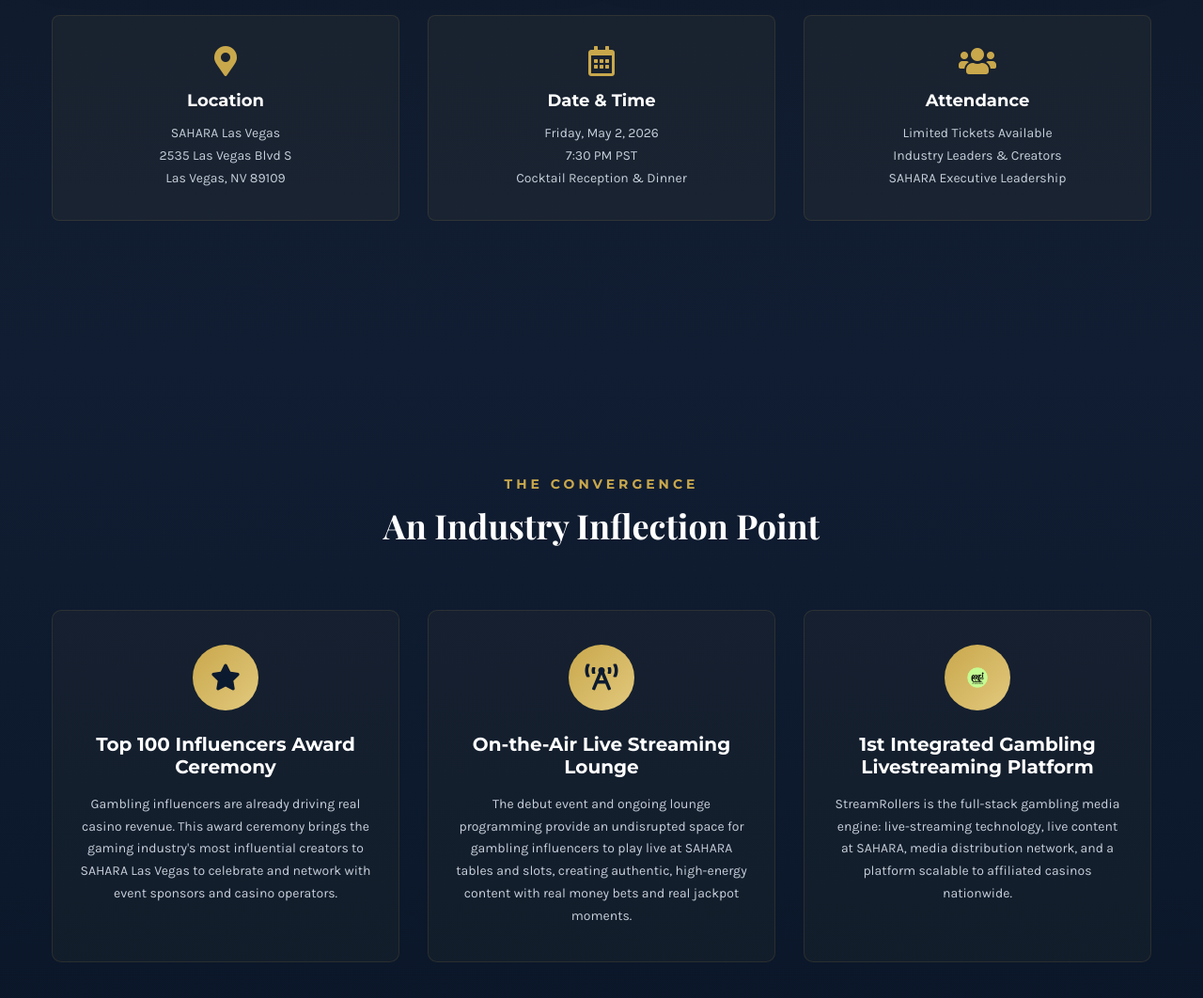
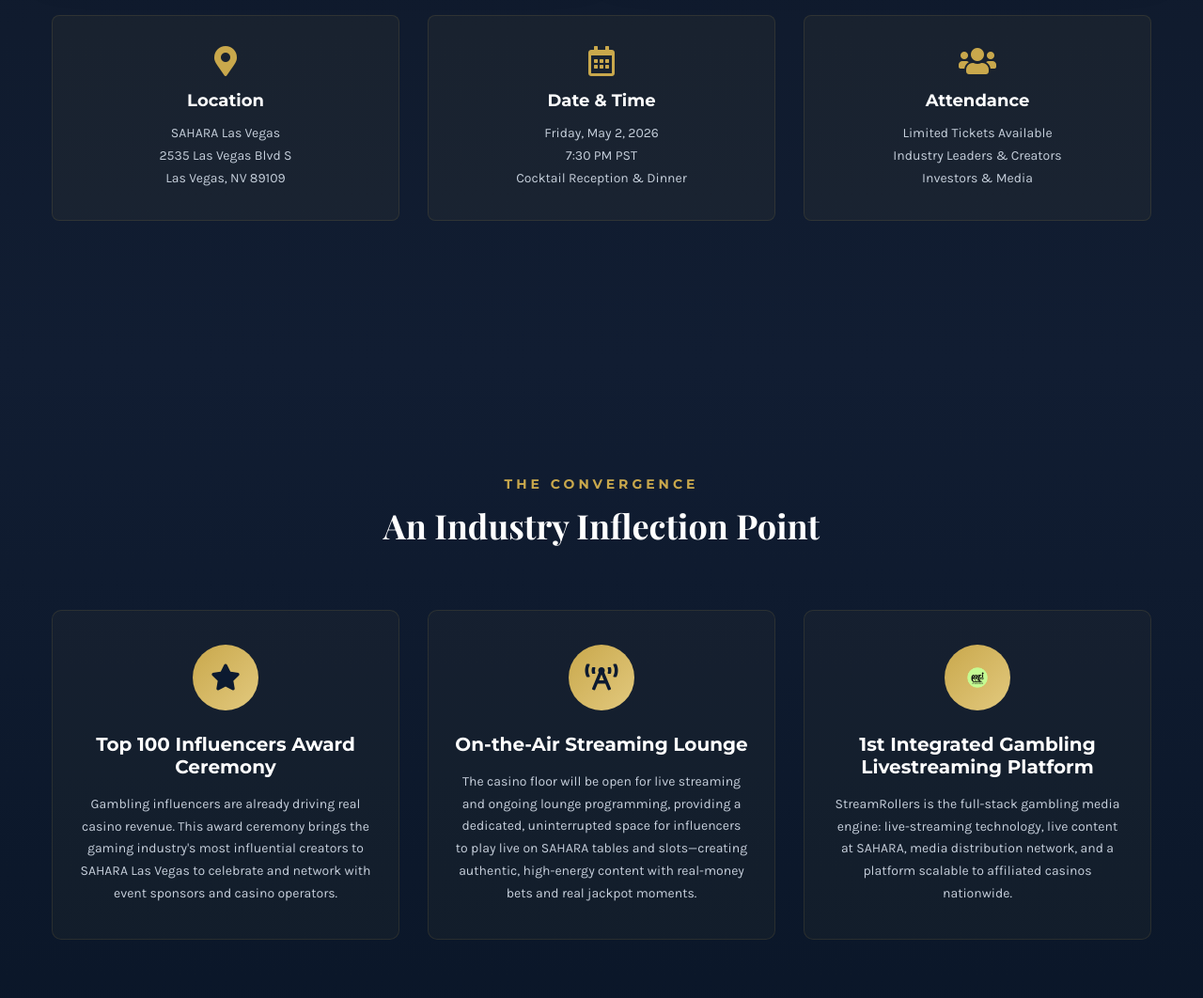
Before and after one commit to StreamRollers/Sahara-event-2026, a plain HTML site: page eventes-conference-and-event-html-template-20260409/index.html in a window 1280 px wide. Shown: the part 5800-6862 px from the top of the page at 94% size. Drawn offline with nearby package versions, Linux system fonts and the light colour scheme.

Commit message:
Update index.html

```diff
--- a/eventes-conference-and-event-html-template-20260409/index.html
+++ b/eventes-conference-and-event-html-template-20260409/index.html
@@ -502,7 +502,7 @@
                             <div class="venue-detail-card wow fadeInUp animated" data-animation="fadeInUp animated" data-delay=".4s">
                                 <i class="fas fa-users"></i>
                                 <h5>Attendance</h5>
-                                <p>Limited Tickets Available<br>Industry Leaders & Creators<br>SAHARA Executive Leadership</p>
+                                <p>Limited Tickets Available<br>Industry Leaders & Creators<br>Investors & Media</p>
                             </div>
                         </div>
                     </div>
@@ -529,8 +529,8 @@
                         <div class="col-lg-4 mb-30">
                             <div class="convergence-card wow fadeInUp animated" data-animation="fadeInUp animated" data-delay=".3s">
                                 <div class="convergence-icon"><i class="fas fa-broadcast-tower"></i></div>
-                                <h4>On-the-Air Live Streaming Lounge</h4>
-                                <p>The debut event and ongoing lounge programming provide an undisrupted space for gambling influencers to play live at SAHARA tables and slots, creating authentic, high-energy content with real money bets and real jackpot moments.</p>
+                                <h4>On-the-Air Streaming Lounge</h4>
+                                <p>The casino floor will be open for live streaming and ongoing lounge programming, providing a dedicated, uninterrupted space for influencers to play live on SAHARA tables and slots—creating authentic, high-energy content with real-money bets and real jackpot moments.</p>
                             </div>
                         </div>
                         <div class="col-lg-4 mb-30">
```
